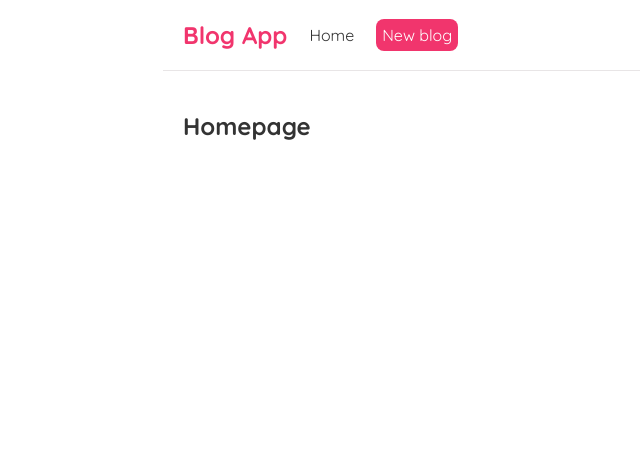
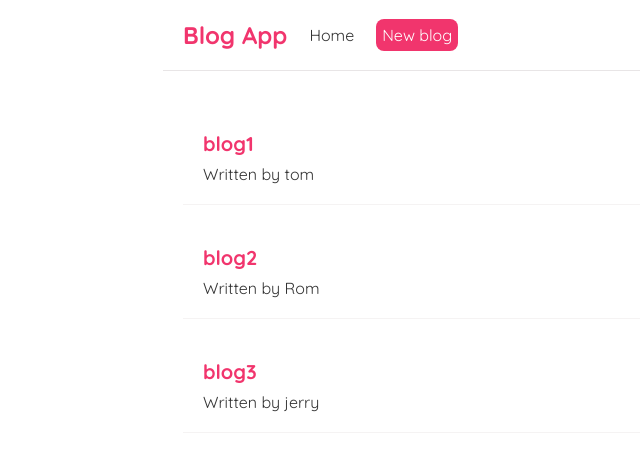
Before and after one commit to Sayli29/react-workshop-demo, a React (Create React App) app: page / in a window 1280 px wide. Shown: the top 450 px of the page, without its empty margins (157-797 px from the left). Built offline with nearby package versions, Linux system fonts and the light colour scheme.

Commit message:
feat: added homepage content

```diff
--- a/src/Home.jsx
+++ b/src/Home.jsx
@@ -1,6 +1,19 @@
+import {useState} from 'react';
+
 const Home = () => {
+    const [blogs, setBlogs] = useState([
+        {title:'blog1', body:'lorem ipsum....', author:'tom', id:1},
+        {title:'blog2', body:'lorem ipsum....', author:'Rom', id:2},
+        {title:'blog3', body:'lorem ipsum....', author:'jerry', id:3}])
     return(
-        <h2>Homepage</h2>
+        <div className='home'>
+            {blogs.map(blog=>(
+                <div className='blog-preview' key={blog.id}>
+                    <h2>{blog.title}</h2>
+                    <p>Written by {blog.author}</p>
+                </div>
+            ))}
+        </div>
     );
 }
 
--- a/src/style.css
+++ b/src/style.css
@@ -7,7 +7,7 @@
   color: #333;
 }
 
-.navbar{
+.navbar {
   padding: 20px;
   display: flex;
   align-items: center;
@@ -16,26 +16,44 @@
   border-bottom: 1px solid #e8e5e6;;
 }
 
-.navbar h1{
+.navbar h1 {
   color: #f1356d;
 }
 
-.navbar .link{
+.navbar .link {
   margin-left: auto;
 }
 
-.navbar a{
+.navbar a {
   margin-left: 16px;
   text-decoration: none;
   padding: 6px;
 }
 
-.navbar a:hover{
+.navbar a:hover {
   color: #fe276f;
 }
 
-.content{
+.content {
   max-width: 600px;
   margin: 40px auto;
   /* padding: 20px; */
 }
+
+
+/* blog preview */
+.blog-preview {
+  padding: 20px 20px;
+  margin: 20px 0;
+  border-bottom: 1px solid #f5f3f3;;
+}
+
+.blog-preview:hover {
+  box-shadow: 1px 3px 5px rgba(0,0,0,0.1);
+}
+
+.blog-preview h2 {
+    font-size: 20px;
+    color: #f1356d;
+    margin-bottom: 8px;
+}
```
